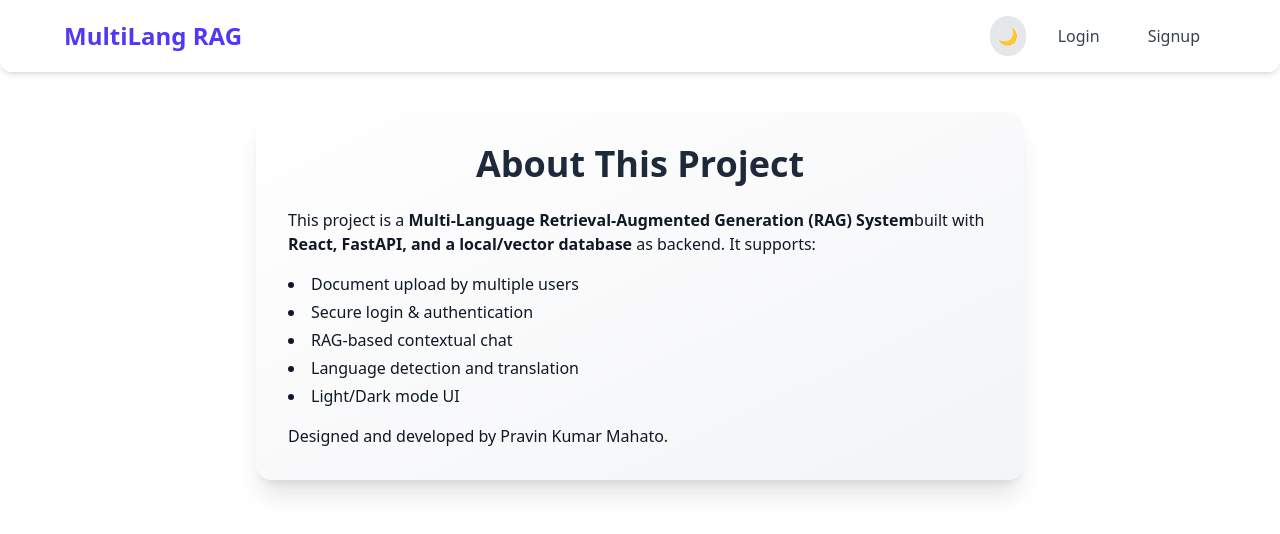
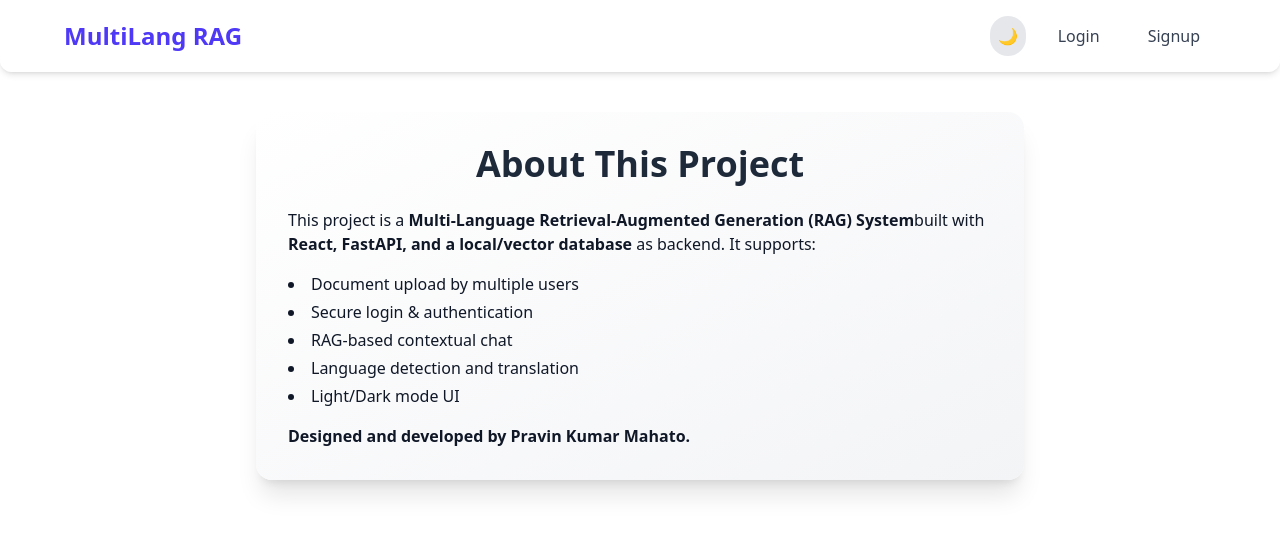
Before and after one commit to pravinkumarmahato/multilang-rag-frontend, a React (Vite) app: page / in a window 1280 px wide. Shown: the top 534 px of the page. Built offline with nearby package versions, Linux system fonts and the light colour scheme; no server answers.

Commit message:
Update About component to emphasize project authorship

```diff
--- a/src/pages/About.tsx
+++ b/src/pages/About.tsx
@@ -16,7 +16,7 @@ export const  About  = () => {
       </ul>
 
       <p className="mt-4">
-        Designed and developed by Pravin Kumar Mahato.
+        <strong>Designed and developed by Pravin Kumar Mahato.</strong>
       </p>
     </div>
   );
```
